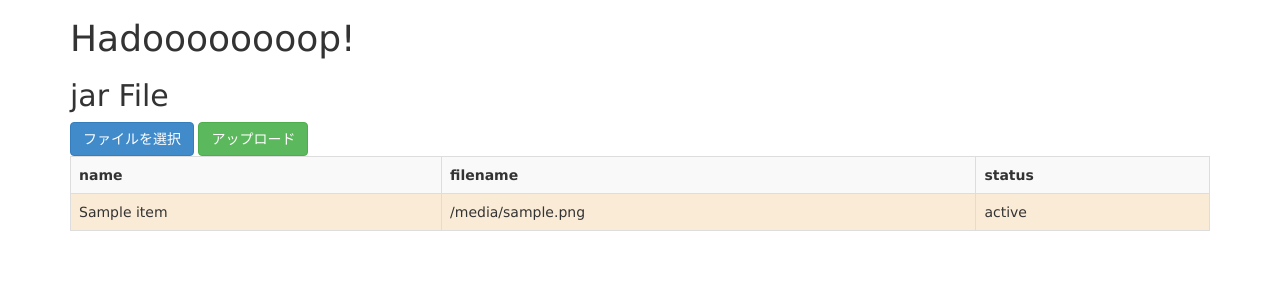
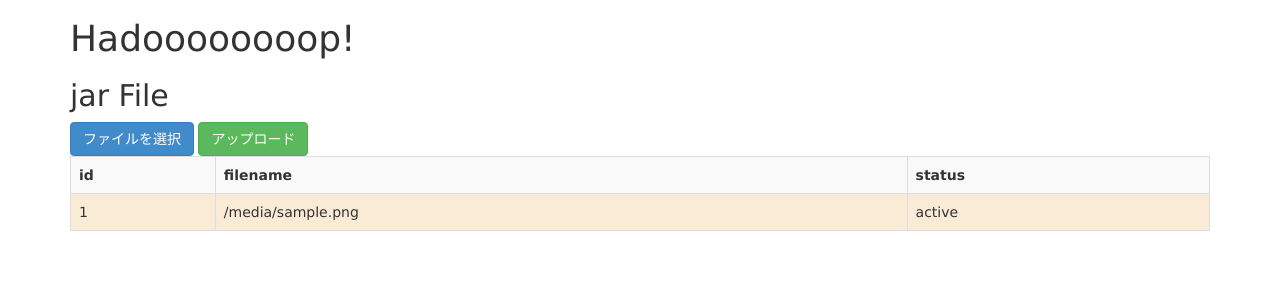
Before and after one commit to pbl-cloud/paas-manager, a Flask app: template paas_manager/app/templates/index.html in a window 1280 px wide. Shown: the part 51-351 px from the top of the page. Run offline with Flask 2, Linux system fonts and the light colour scheme; the template is opened without the code that fills it: most values are stand-ins (such as "Sample title", 1, 10 or a date in 2020); parts of the project's set-up code (start-up, migrations or seed data) failed here and were passed over; some libraries are stand-ins or nearby versions.

Commit message:
Improve jobs list display.

```diff
--- a/paas_manager/app/templates/index.html
+++ b/paas_manager/app/templates/index.html
@@ -15,20 +15,18 @@
 		<table class="table table-striped">
 			<tbody>
 				<tr>
-					<th>name</th>
+					<th>id</th>
 					<th>filename</th>
 					<th>status</th>
 				</tr>
-      {% for item in items %}
+      {% for job in jobs %}
 				<tr>
-					<td>{{ item.name }}</td>
-					<td>{{ item.filename }}</td>
-					<td>{{ item.status }}</td>
+          <td>{{ job.id }}</td>
+					<td>{{ job.filename }}</td>
+					<td>{{ job.human_status() }}</td>
 				</tr>
       {% endfor %}
 			</tbody>
 		</table>
 
-    <br>
-
 {% endblock %}
--- a/paas_manager/app/views.py
+++ b/paas_manager/app/views.py
@@ -26,10 +26,10 @@ def needs_authentication(fn):
 
 @app.route("/")
 def index():
-    items = []
+    jobs = []
     if user_signed_in():
-        items = Jobs.query(user_id=current_user().id)
-    return render_template("index.html", items=items)
+        jobs = Jobs.query(user_id=current_user().id)
+    return render_template("index.html", jobs=jobs)
 
 
 @app.route('/upload', methods=['POST'])
```
Also changed, not shown: paas_manager/app/models/jobs.py (+9 -0 lines).
